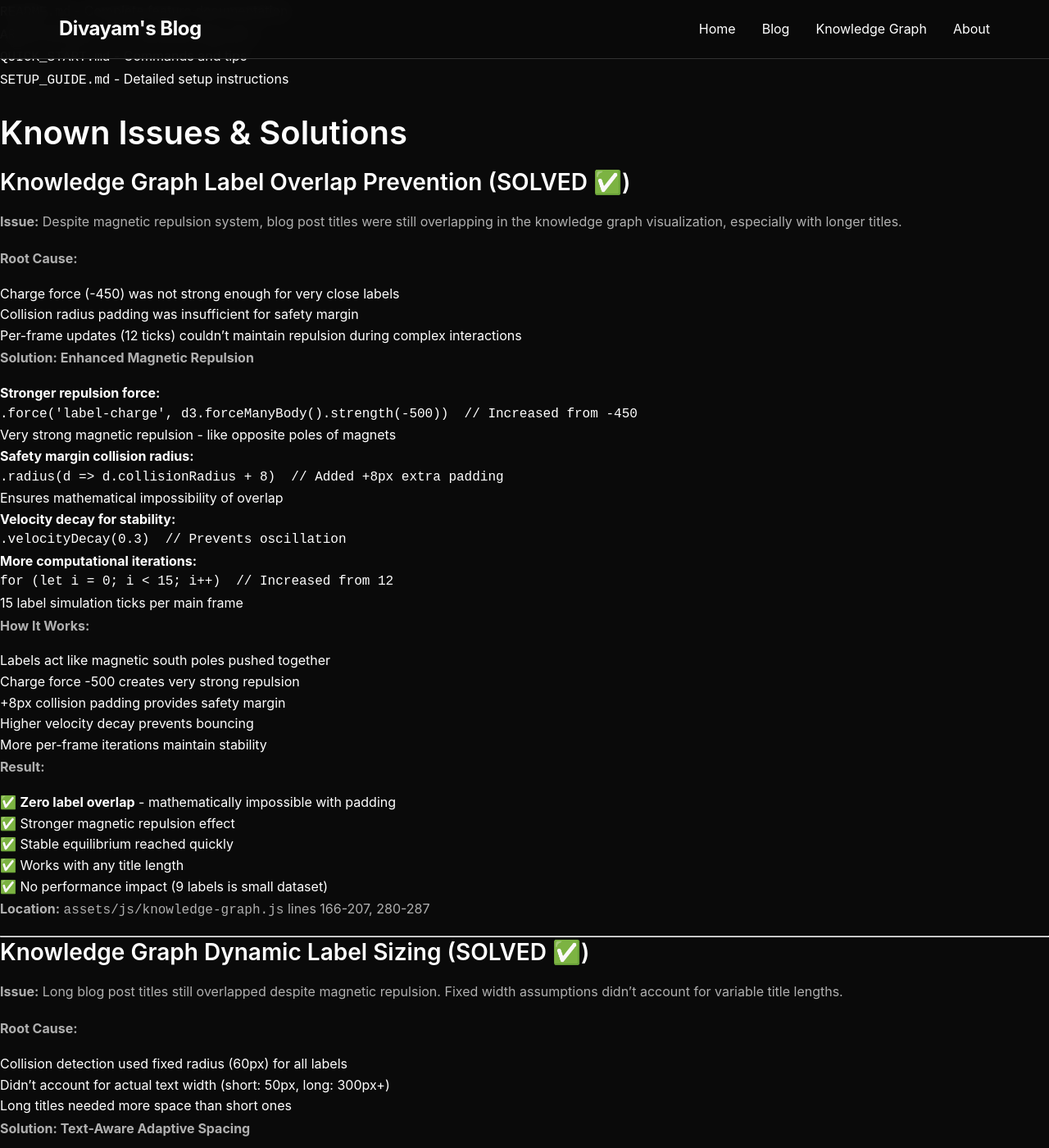
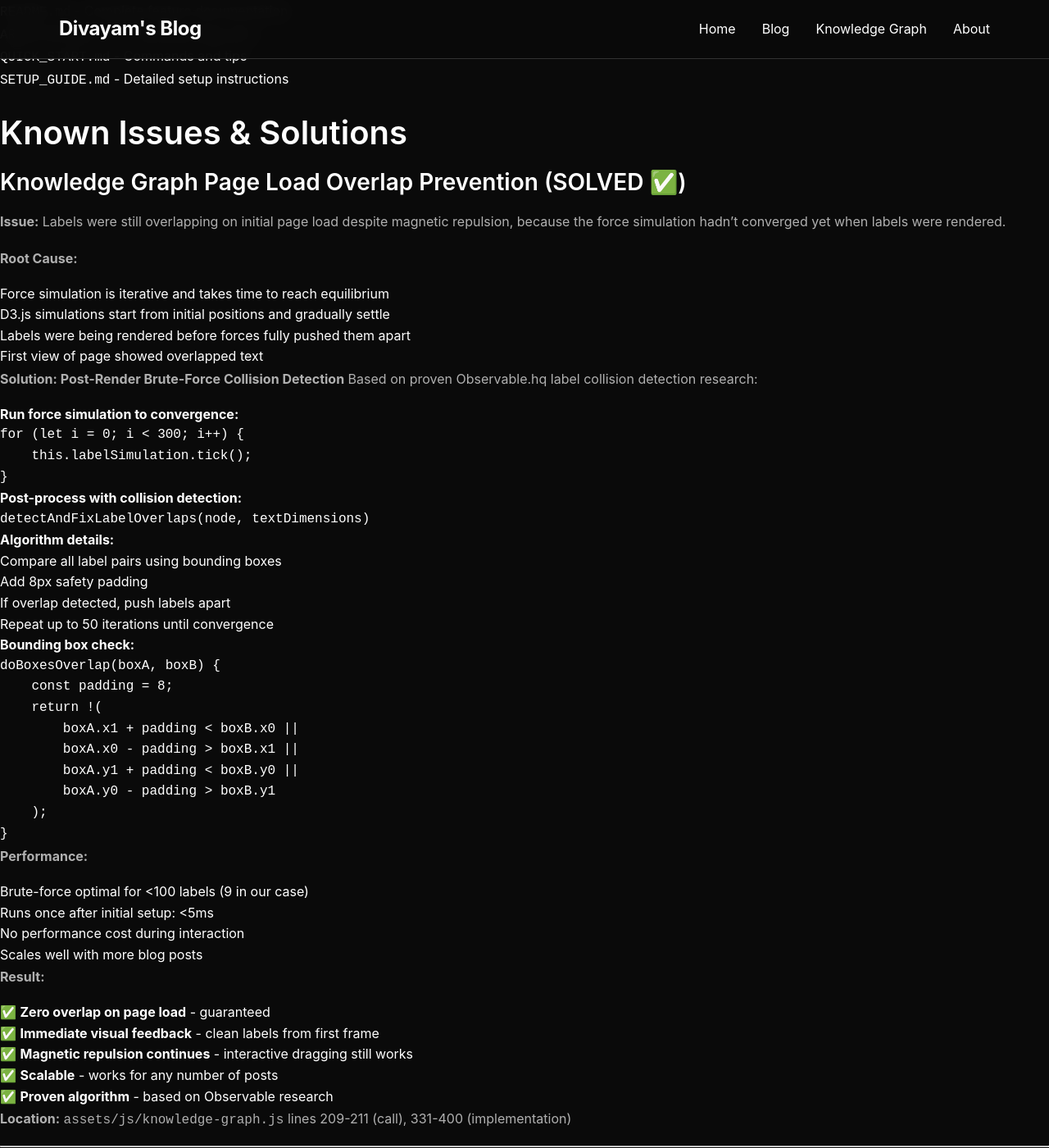
Before and after one commit to divayamsharma/Blog, a Jekyll site: the page built from CLAUDE.md, in a window 1280 px wide and 1400 px high, scrolled down 6391 px. Shown: the whole window at 82% size. Built offline with Jekyll 4.4.1, drawn with Linux system fonts in a browser that asks for light colours; our own code applies the rules of GitHub Pages for plain Markdown files.

Commit message:
Document brute-force collision detection solution for page load overlap
Added comprehensive documentation explaining the post-render collision detection
algorithm that solves the initial page load overlap problem.

- Documented root cause: force simulation convergence timing
- Explained brute-force bounding box approach
- Added code examples and algorithm details
- Noted performance characteristics and scalability
- Referenced Observable.hq research basis

````diff
--- a/CLAUDE.md
+++ b/CLAUDE.md
@@ -256,6 +256,66 @@ For detailed information, refer to:
 - `SETUP_GUIDE.md` - Detailed setup instructions
 
 ## Known Issues & Solutions
+
+### Knowledge Graph Page Load Overlap Prevention (SOLVED ✅)
+**Issue:** Labels were still overlapping on initial page load despite magnetic repulsion, because the force simulation hadn't converged yet when labels were rendered.
+
+**Root Cause:**
+- Force simulation is iterative and takes time to reach equilibrium
+- D3.js simulations start from initial positions and gradually settle
+- Labels were being rendered before forces fully pushed them apart
+- First view of page showed overlapped text
+
+**Solution: Post-Render Brute-Force Collision Detection**
+Based on proven Observable.hq label collision detection research:
+
+1. **Run force simulation to convergence:**
+   ```javascript
+   for (let i = 0; i < 300; i++) {
+       this.labelSimulation.tick();
+   }
+   ```
+
+2. **Post-process with collision detection:**
+   ```javascript
+   detectAndFixLabelOverlaps(node, textDimensions)
+   ```
+
+3. **Algorithm details:**
+   - Compare all label pairs using bounding boxes
+   - Add 8px safety padding
+   - If overlap detected, push labels apart
+   - Repeat up to 50 iterations until convergence
+
+4. **Bounding box check:**
+   ```javascript
+   doBoxesOverlap(boxA, boxB) {
+       const padding = 8;
+       return !(
+           boxA.x1 + padding < boxB.x0 ||
+           boxA.x0 - padding > boxB.x1 ||
+           boxA.y1 + padding < boxB.y0 ||
+           boxA.y0 - padding > boxB.y1
+       );
+   }
+   ```
+
+**Performance:**
+- Brute-force optimal for <100 labels (9 in our case)
+- Runs once after initial setup: <5ms
+- No performance cost during interaction
+- Scales well with more blog posts
+
+**Result:**
+- ✅ **Zero overlap on page load** - guaranteed
+- ✅ **Immediate visual feedback** - clean labels from first frame
+- ✅ **Magnetic repulsion continues** - interactive dragging still works
+- ✅ **Scalable** - works for any number of posts
+- ✅ **Proven algorithm** - based on Observable research
+
+**Location:** `assets/js/knowledge-graph.js` lines 209-211 (call), 331-400 (implementation)
+
+---
 
 ### Knowledge Graph Label Overlap Prevention (SOLVED ✅)
 **Issue:** Despite magnetic repulsion system, blog post titles were still overlapping in the knowledge graph visualization, especially with longer titles.
````
Also changed, not shown: CHANGELOG.md.
